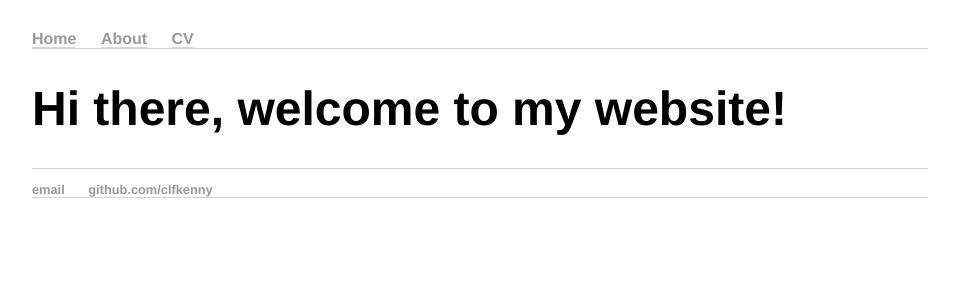
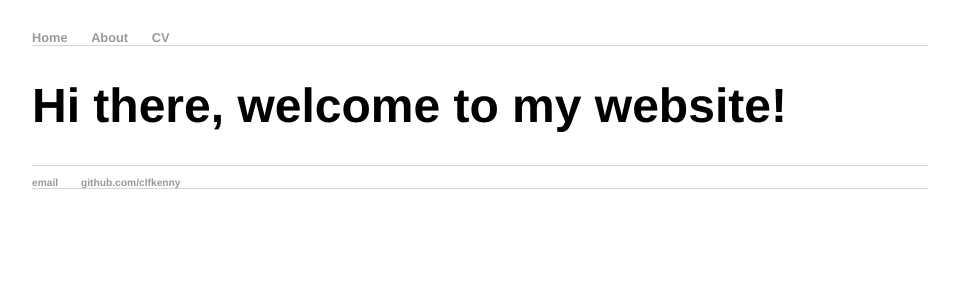
Before and after one commit to clfkenny/clfkenny.github.io, a Jekyll site: the page built from index.md, in a window 1280 px wide. Shown: the top 300 px of the page, without its empty margins (160-1119 px from the left). Built offline with Jekyll 4.4.1, drawn with Linux system fonts in a browser that asks for light colours.

Commit message:
Update main.css

```diff
--- a/css/main.css
+++ b/css/main.css
@@ -8,11 +8,11 @@ nav ul, footer ul {
     list-style: none;
     font-weight: bold;
     border-bottom: 1px solid #d5d5d5;
+    font-size: .8em;
 }
 nav ul li, footer ul li {
     display: inline;
     margin-right: 20px;
-    border-bottom: 1px solid #d5d5d5;
 }
 a {
     text-decoration: none;
```
